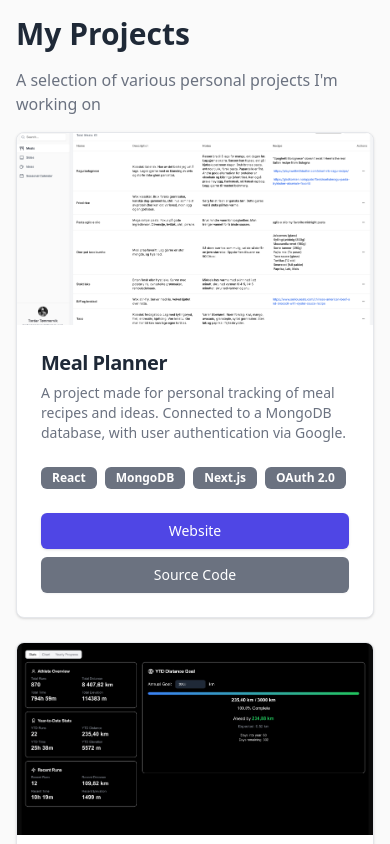
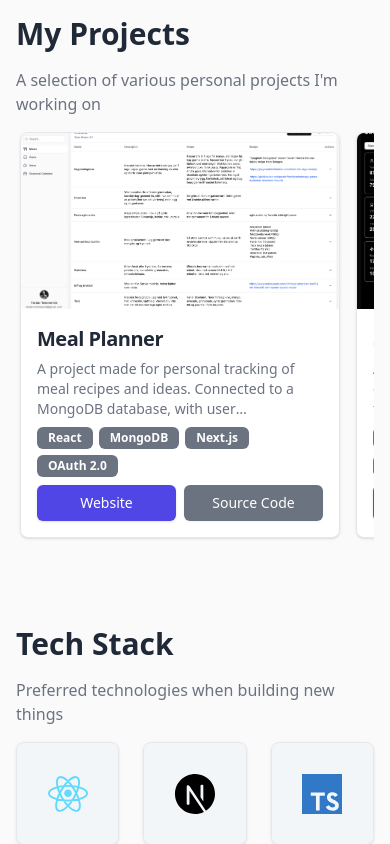
Before and after one commit to tordar/portfolio-template, a Next.js app: page / in a window 390 px wide. Shown: the part 1100-1944 px from the top of the page. Built offline with nearby package versions, Linux system fonts and the light colour scheme.

Commit message:
horizontally scrollable ui for project cards

```diff
--- a/src/components/Projects.tsx
+++ b/src/components/Projects.tsx
@@ -71,7 +71,57 @@ export default function Projects() {
             <h2 className="text-3xl font-semibold mb-4">My Projects</h2>
             {/* eslint-disable-next-line react/no-unescaped-entities */}
             <p className="text-muted-foreground mb-4">A selection of various personal projects I'm working on</p>
-            <div className="grid gap-6 md:grid-cols-2 lg:grid-cols-3">
+
+            {/* Mobile view - horizontal scrolling with wider cards */}
+            <div className="md:hidden w-full overflow-x-auto pb-6">
+                <div className="flex space-x-4 px-1 min-w-max">
+                    {projects.map((project, index) => (
+                        <div key={index} className="w-[320px] flex-shrink-0">
+                            <HoverCard className="h-full flex flex-col overflow-hidden rounded-lg border bg-card text-card-foreground shadow">
+                                <div className="relative w-full h-44 overflow-hidden">
+                                    <Image
+                                        src={project.image}
+                                        alt={`${project.title} preview`}
+                                        fill
+                                        className="object-cover transition-transform duration-300 hover:scale-105"
+                                        sizes="320px"
+                                    />
+                                </div>
+                                <CardHeader className="p-4 pb-2">
+                                    <CardTitle className="text-xl font-semibold">{project.title}</CardTitle>
+                                    <CardDescription className="line-clamp-3 text-sm">{project.description}</CardDescription>
+                                </CardHeader>
+                                <CardContent className="p-4 pt-0 pb-2">
+                                    <div className="flex flex-wrap gap-1.5">
+                                        {project.tags.map((tag, tagIndex) => (
+                                            <Badge key={tagIndex} variant="secondary">{tag}</Badge>
+                                        ))}
+                                    </div>
+                                </CardContent>
+                                <CardFooter className="p-4 pt-0 mt-auto">
+                                    <div className="flex gap-2 w-full">
+                                        {project.live && (
+                                            <Button asChild className="w-full">
+                                                <a href={project.live} target="_blank" rel="noopener noreferrer">
+                                                    Website
+                                                </a>
+                                            </Button>
+                                        )}
+                                        <Button asChild variant="secondary" className="w-full">
+                                            <a href={project.github} target="_blank" rel="noopener noreferrer">
+                                                Source Code
+                                            </a>
+                                        </Button>
+                                    </div>
+                                </CardFooter>
+                            </HoverCard>
+                        </div>
+                    ))}
+                </div>
+            </div>
+
+            {/* Desktop view - grid layout */}
+            <div className="hidden md:grid gap-6 md:grid-cols-2 lg:grid-cols-3">
                 {projects.map((project, index) => (
                     <HoverCard key={index} className="flex flex-col overflow-hidden rounded-lg border bg-card text-card-foreground shadow">
                         <div className="relative w-full h-48 overflow-hidden">
```
